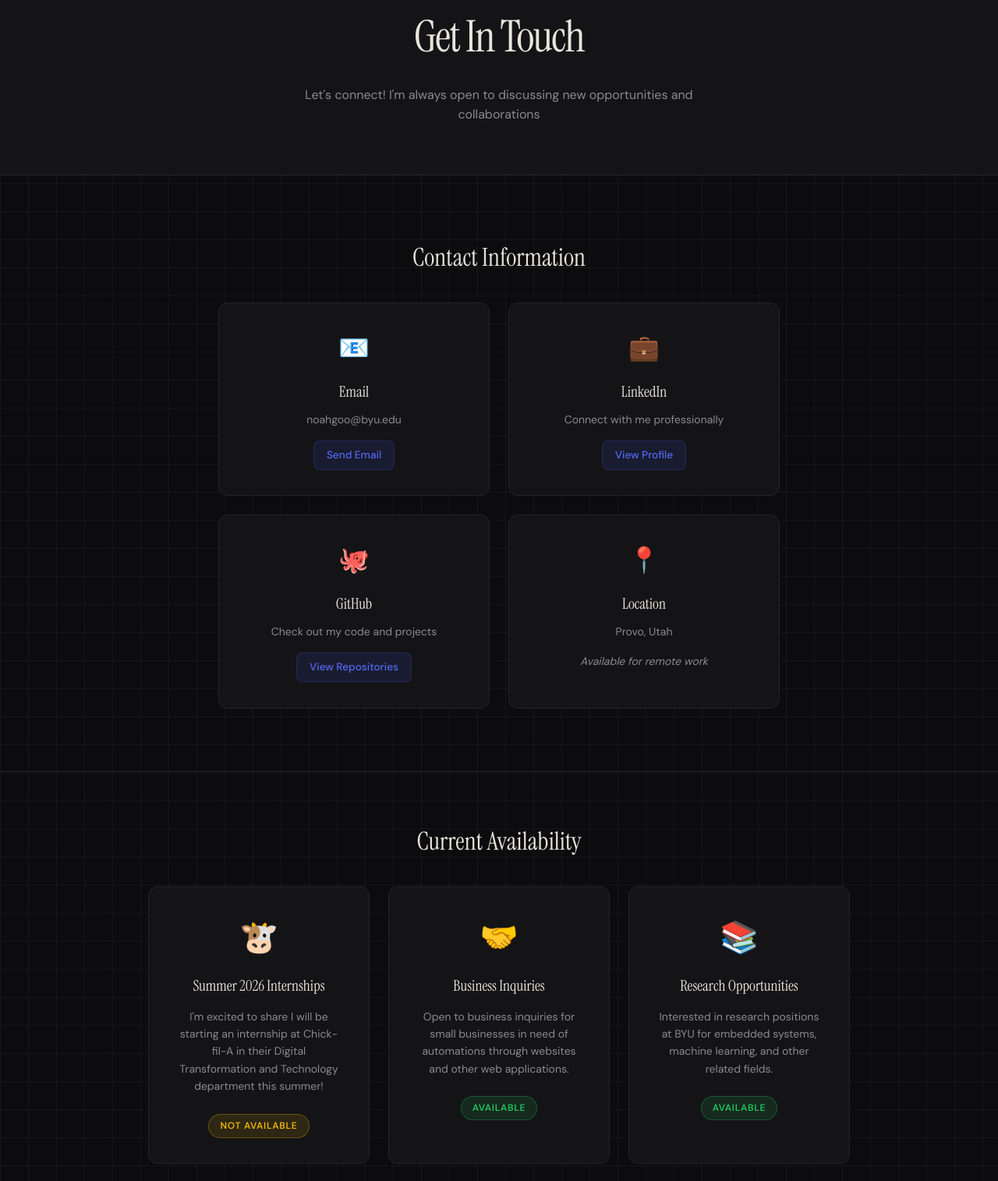
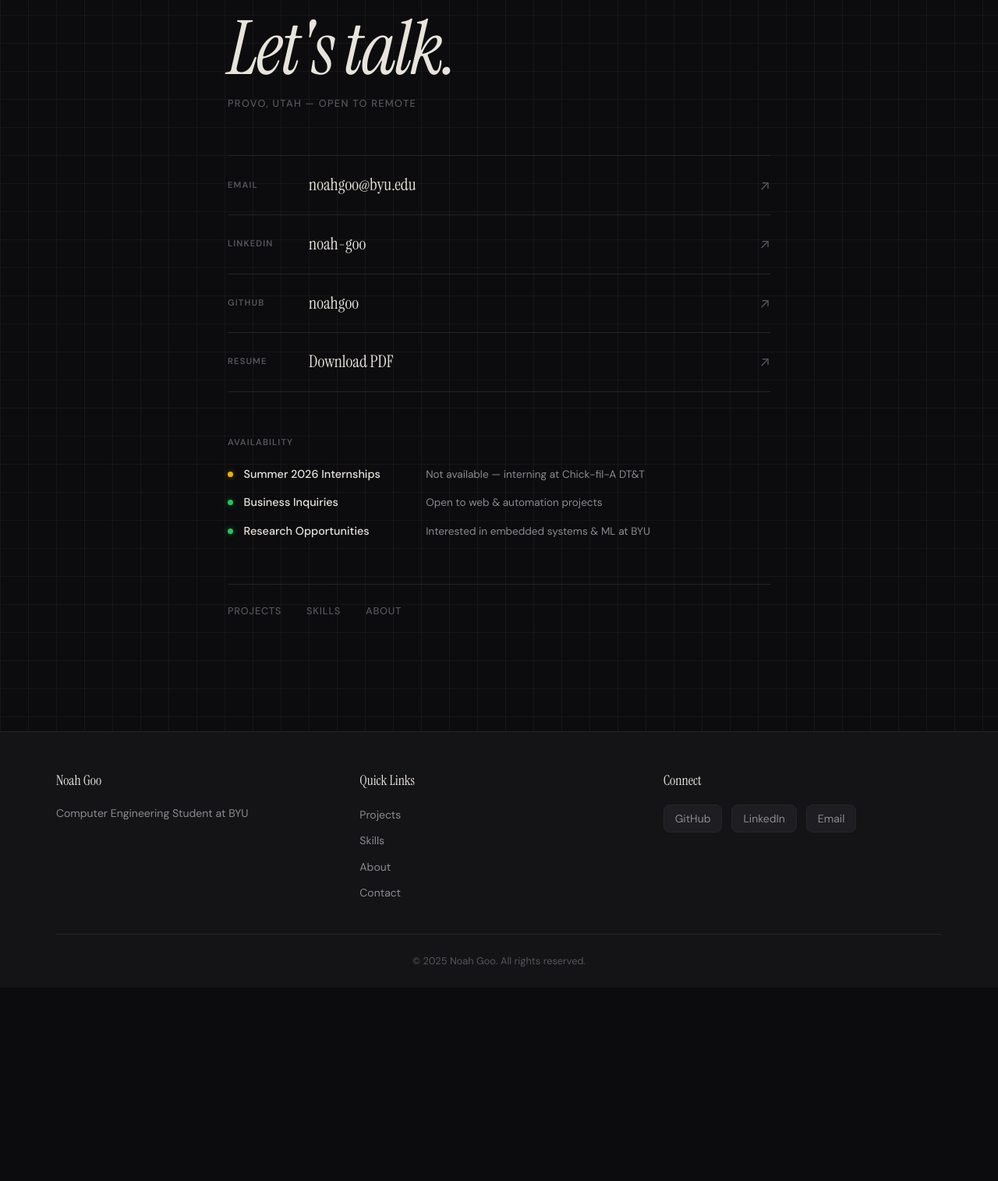
Before and after one commit to noahgoo/Portfolio-Website, a website: page contact.html in a window 1280 px wide. Shown: the part 125-1640 px from the top of the page at 78% size. After the commit the page ends 1392 px from the top, so only its background shows below. Drawn offline with Linux system fonts and the light colour scheme.

Commit message:
Updated contact page

```diff
--- a/contact.html
+++ b/contact.html
@@ -41,146 +41,71 @@
       </div>
     </nav>
 
-    <!-- Page Header -->
-    <header class="page-header">
-      <div class="container">
-        <h1 class="page-title">Get In Touch</h1>
-        <p class="page-subtitle">
-          Let's connect! I'm always open to discussing new opportunities and
-          collaborations
-        </p>
-      </div>
-    </header>
+    <!-- Contact Page -->
+    <main class="contact-main">
+      <div class="contact-wrap">
 
-    <!-- Contact Section -->
-    <section class="contact-section">
-      <div class="container">
-        <div class="contact-content">
-          <!-- Contact Info -->
-          <div class="contact-info">
-            <h2 class="section-title">Contact Information</h2>
-            <div class="contact-cards">
-              <div class="contact-card">
-                <div class="contact-icon">📧</div>
-                <h3>Email</h3>
-                <p>noahgoo@byu.edu</p>
-                <a href="mailto:noahgoo@byu.edu" class="contact-link"
-                  >Send Email</a
-                >
+        <!-- Statement Heading -->
+        <div class="contact-statement">
+          <h1 class="statement-heading">Let's talk.</h1>
+          <p class="statement-sub">Provo, Utah &mdash; open to remote</p>
         </div>
 
-              <div class="contact-card">
-                <div class="contact-icon">💼</div>
-                <h3>LinkedIn</h3>
-                <p>Connect with me professionally</p>
-                <a
-                  href="https://linkedin.com/in/noah-goo"
-                  class="contact-link"
-                  target="_blank"
-                  rel="noopener noreferrer"
-                  >View Profile</a
-                >
+        <!-- Contact Rows -->
+        <div class="contact-rows">
+          <a href="mailto:noahgoo@byu.edu" class="contact-row">
+            <span class="row-label">Email</span>
+            <span class="row-value">noahgoo@byu.edu</span>
+            <span class="row-arrow">&#8599;</span>
+          </a>
+          <a href="https://linkedin.com/in/noah-goo" class="contact-row" target="_blank" rel="noopener noreferrer">
+            <span class="row-label">LinkedIn</span>
+            <span class="row-value">noah-goo</span>
+            <span class="row-arrow">&#8599;</span>
+          </a>
+          <a href="https://github.com/noahgoo" class="contact-row" target="_blank" rel="noopener noreferrer">
+            <span class="row-label">GitHub</span>
+            <span class="row-value">noahgoo</span>
+            <span class="row-arrow">&#8599;</span>
+          </a>
+          <a href="assets/docs/NoahGooResume.pdf" class="contact-row" target="_blank" rel="noopener noreferrer">
+            <span class="row-label">Resume</span>
+            <span class="row-value">Download PDF</span>
+            <span class="row-arrow">&#8599;</span>
+          </a>
         </div>
 
-              <div class="contact-card">
-                <div class="contact-icon">🐙</div>
-                <h3>GitHub</h3>
-                <p>Check out my code and projects</p>
-                <a
-                  href="https://github.com/noahgoo"
-                  class="contact-link"
-                  target="_blank"
-                  rel="noopener noreferrer"
-                  >View Repositories</a
-                >
+        <!-- Availability -->
+        <div class="avail-block">
+          <p class="avail-heading">Availability</p>
+          <div class="avail-list">
+            <div class="avail-row">
+              <span class="avail-dot busy"></span>
+              <span class="avail-label">Summer 2026 Internships</span>
+              <span class="avail-status">Not available &mdash; interning at Chick-fil-A DT&T</span>
             </div>
-
-              <div class="contact-card">
-                <div class="contact-icon">📍</div>
-                <h3>Location</h3>
-                <p>Provo, Utah</p>
-                <p class="location-detail">Available for remote work</p>
+            <div class="avail-row">
+              <span class="avail-dot open"></span>
+              <span class="avail-label">Business Inquiries</span>
+              <span class="avail-status">Open to web &amp; automation projects</span>
+            </div>
+            <div class="avail-row">
+              <span class="avail-dot open"></span>
+              <span class="avail-label">Research Opportunities</span>
+              <span class="avail-status">Interested in embedded systems &amp; ML at BYU</span>
             </div>
           </div>
         </div>
-        </div>
-      </div>
-    </section>
 
-    <!-- Availability Section -->
-    <section class="availability-section">
-      <div class="container">
-        <h2 class="section-title">Current Availability</h2>
-        <div class="availability-content">
-          <div class="availability-card">
-            <div class="availability-icon">🐮</div>
-            <h3>Summer 2026 Internships</h3>
-            <p>
-              I'm excited to share I will be starting an internship at Chick-fil-A
-              in their Digital Transformation and Technology department this summer!
-            </p>
-            <div class="availability-status busy">Not Available</div>
+        <!-- Quick Links -->
+        <div class="quick-row">
+          <a href="projects.html" class="quick-link">Projects</a>
+          <a href="skills.html" class="quick-link">Skills</a>
+          <a href="about.html" class="quick-link">About</a>
         </div>
 
-          <div class="availability-card">
-            <div class="availability-icon">🤝</div>
-            <h3>Business Inquiries</h3>
-            <p>
-              Open to business inquiries for small businesses in need of
-              automations through websites and other web applications.
-            </p>
-            <div class="availability-status available">Available</div>
       </div>
-
-          <div class="availability-card">
-            <div class="availability-icon">📚</div>
-            <h3>Research Opportunities</h3>
-            <p>
-              Interested in research positions at BYU for embedded systems,
-              machine learning, and other related fields.
-            </p>
-            <div class="availability-status available">Available</div>
-          </div>
-        </div>
-      </div>
-    </section>
-
-    <!-- Quick Links -->
-    <section class="quick-links-section">
-      <div class="container">
-        <h2 class="section-title">Quick Links</h2>
-        <div class="quick-links-grid">
-          <a href="projects.html" class="quick-link-card">
-            <div class="quick-link-icon">👨🏽‍💻</div>
-            <h3>View My Projects</h3>
-            <p>Explore my technical work and engineering projects</p>
-          </a>
-
-          <a href="skills.html" class="quick-link-card">
-            <div class="quick-link-icon">⚡</div>
-            <h3>My Skills</h3>
-            <p>See my technical skills and capabilities</p>
-          </a>
-
-          <a href="about.html" class="quick-link-card">
-            <div class="quick-link-icon">👤</div>
-            <h3>About Me</h3>
-            <p>Learn more about my background and goals</p>
-          </a>
-
-          <a
-            href="assets/docs/NoahGooResume.pdf"
-            class="quick-link-card"
-            target="_blank"
-            rel="noopener noreferrer"
-          >
-            <div class="quick-link-icon">📄</div>
-            <h3>Download Resume</h3>
-            <p>Get my latest resume and credentials</p>
-          </a>
-        </div>
-      </div>
-    </section>
+    </main>
 
     <!-- Footer -->
     <footer class="footer">
--- a/css/contact.css
+++ b/css/contact.css
@@ -1,233 +1,213 @@
-/* Contact Page Specific Styles */
+/* Contact Page */
 
-.contact-section {
-  padding: var(--section-padding);
+.contact-main {
+  min-height: 100vh;
+  display: flex;
+  align-items: center;
+  padding: calc(60px + 5rem) 0 5rem;
 }
 
-.contact-content {
-  max-width: 900px;
+.contact-wrap {
+  max-width: 760px;
   margin: 0 auto;
+  padding: 0 var(--container-padding);
+  width: 100%;
 }
 
-.section-title {
-  font-family: "Instrument Serif", serif;
-  font-size: 2rem;
-  font-weight: 400;
-  margin-bottom: 2rem;
-  color: var(--text-primary);
-  letter-spacing: 0;
+/* Statement */
+.contact-statement {
+  margin-bottom: 3.5rem;
 }
 
-.contact-cards {
-  display: grid;
-  grid-template-columns: repeat(2, 1fr);
-  gap: 1.5rem;
-  max-width: 720px;
-  margin: 2rem auto 0;
+.statement-heading {
+  font-family: "Instrument Serif", serif;
+  font-style: italic;
+  font-size: clamp(3.5rem, 8vw, 6rem);
+  font-weight: 400;
+  color: var(--text-primary);
+  letter-spacing: -0.03em;
+  line-height: 1;
+  margin-bottom: 0.75rem;
 }
 
-.contact-card {
-  background: var(--bg-surface);
-  padding: 2rem;
-  border-radius: var(--border-radius-lg);
-  border: 1px solid var(--border-color);
-  transition: border-color 0.3s ease, transform 0.3s ease;
-  text-align: center;
+.statement-sub {
+  font-family: "DM Sans", sans-serif;
+  font-size: 0.8rem;
+  font-weight: 500;
+  letter-spacing: 0.1em;
+  text-transform: uppercase;
+  color: var(--text-light);
 }
 
-.contact-card:hover {
-  border-color: rgba(61, 79, 214, 0.4);
-  transform: translateY(-3px);
+/* Contact Rows */
+.contact-rows {
+  border-top: 1px solid var(--border-color);
+  margin-bottom: 3.5rem;
 }
 
-.contact-icon {
-  font-size: 2rem;
-  margin-bottom: 1rem;
+.contact-row {
+  display: flex;
+  align-items: center;
+  gap: 1.5rem;
+  padding: 1.25rem 0;
+  border-bottom: 1px solid var(--border-color);
+  text-decoration: none;
+  color: inherit;
+  position: relative;
+  transition: color 0.2s ease;
 }
 
-.contact-card h3 {
-  font-family: "Instrument Serif", serif;
-  font-size: 1.2rem;
-  font-weight: 400;
-  margin-bottom: 0.5rem;
-  color: var(--text-primary);
+.contact-row::after {
+  content: "";
+  position: absolute;
+  bottom: -1px;
+  left: 0;
+  width: 0;
+  height: 1px;
+  background: var(--accent);
+  transition: width 0.3s ease;
 }
 
-.contact-card p {
-  font-size: 0.875rem;
-  color: var(--text-secondary);
-  margin-bottom: 1rem;
-  line-height: 1.6;
+.contact-row:hover::after {
+  width: 100%;
 }
 
-.location-detail {
-  font-size: 0.8rem;
-  color: var(--text-light);
-  font-style: italic;
+.contact-row:hover .row-label {
+  color: var(--accent);
 }
 
-.contact-link {
-  display: inline-block;
-  padding: 7px 16px;
-  background: var(--accent-muted);
-  color: var(--accent-hover);
-  text-decoration: none;
-  border-radius: var(--border-radius);
-  font-size: 0.85rem;
-  font-weight: 500;
-  font-family: "DM Sans", sans-serif;
-  transition: background 0.2s ease;
-  border: 1px solid rgba(61, 79, 214, 0.25);
+.contact-row:hover .row-arrow {
+  color: var(--accent);
+  transform: translate(2px, -2px);
 }
 
-.contact-link:hover {
-  background: rgba(61, 79, 214, 0.25);
+.row-label {
+  font-family: "DM Sans", sans-serif;
+  font-size: 0.7rem;
+  font-weight: 600;
+  letter-spacing: 0.1em;
+  text-transform: uppercase;
+  color: var(--text-light);
+  width: 80px;
+  flex-shrink: 0;
+  transition: color 0.2s ease;
 }
 
-/* Availability Section */
-.availability-section {
-  padding: 4rem 0;
-  border-top: 1px solid var(--border-color);
+.row-value {
+  font-family: "Instrument Serif", serif;
+  font-size: 1.35rem;
+  color: var(--text-primary);
+  flex: 1;
 }
 
-.availability-content {
-  display: grid;
-  grid-template-columns: repeat(auto-fit, minmax(280px, 1fr));
-  gap: 1.5rem;
-  max-width: 900px;
-  margin: 0 auto;
+.row-arrow {
+  font-size: 1.1rem;
+  color: var(--text-light);
+  transition: color 0.2s ease, transform 0.2s ease;
 }
 
-.availability-card {
-  background: var(--bg-surface);
-  padding: 2rem;
-  border-radius: var(--border-radius-lg);
-  text-align: center;
-  border: 1px solid var(--border-color);
-  transition: border-color 0.3s ease, transform 0.3s ease;
+/* Availability */
+.avail-block {
+  margin-bottom: 3.5rem;
 }
 
-.availability-card:hover {
-  border-color: rgba(61, 79, 214, 0.4);
-  transform: translateY(-3px);
+.avail-heading {
+  font-family: "DM Sans", sans-serif;
+  font-size: 0.7rem;
+  font-weight: 600;
+  letter-spacing: 0.1em;
+  text-transform: uppercase;
+  color: var(--text-light);
+  margin-bottom: 1.25rem;
 }
 
-.availability-icon {
-  font-size: 2.5rem;
-  margin-bottom: 1rem;
+.avail-list {
+  display: flex;
+  flex-direction: column;
+  gap: 0.85rem;
 }
 
-.availability-card h3 {
-  font-family: "Instrument Serif", serif;
-  font-size: 1.2rem;
-  font-weight: 400;
-  margin-bottom: 0.75rem;
-  color: var(--text-primary);
+.avail-row {
+  display: flex;
+  align-items: baseline;
+  gap: 0.85rem;
 }
 
-.availability-card p {
-  font-size: 0.875rem;
-  color: var(--text-secondary);
-  line-height: 1.6;
-  margin-bottom: 1.5rem;
+.avail-dot {
+  width: 7px;
+  height: 7px;
+  border-radius: 50%;
+  flex-shrink: 0;
+  position: relative;
+  top: -1px;
 }
 
-.availability-status {
-  display: inline-block;
-  padding: 5px 14px;
-  border-radius: 20px;
-  font-family: "DM Sans", sans-serif;
-  font-size: 0.75rem;
-  font-weight: 600;
-  text-transform: uppercase;
-  letter-spacing: 0.06em;
+.avail-dot.open {
+  background: #22c55e;
+  box-shadow: 0 0 6px rgba(34, 197, 94, 0.5);
 }
 
-.availability-status.available {
-  background: rgba(34, 197, 94, 0.12);
-  color: #22c55e;
-  border: 1px solid rgba(34, 197, 94, 0.3);
+.avail-dot.busy {
+  background: #eab308;
+  box-shadow: 0 0 6px rgba(234, 179, 8, 0.4);
 }
 
-.availability-status.busy {
-  background: rgba(234, 179, 8, 0.12);
-  color: #eab308;
-  border: 1px solid rgba(234, 179, 8, 0.3);
+.avail-label {
+  font-family: "DM Sans", sans-serif;
+  font-size: 0.9rem;
+  font-weight: 500;
+  color: var(--text-primary);
+  width: 220px;
+  flex-shrink: 0;
 }
 
-/* Quick Links Section */
-.quick-links-section {
-  padding: 4rem 0;
-  border-top: 1px solid var(--border-color);
-}
-
-.quick-links-grid {
-  display: grid;
-  grid-template-columns: repeat(auto-fit, minmax(240px, 1fr));
-  gap: 1.5rem;
-  max-width: 900px;
-  margin: 0 auto;
-}
-
-.quick-link-card {
-  background: var(--bg-surface);
-  padding: 2rem;
-  border-radius: var(--border-radius-lg);
-  text-align: center;
-  border: 1px solid var(--border-color);
-  transition: border-color 0.3s ease, transform 0.3s ease;
-  text-decoration: none;
-  color: inherit;
-}
-
-.quick-link-card:hover {
-  border-color: rgba(61, 79, 214, 0.4);
-  transform: translateY(-3px);
-}
-
-.quick-link-icon {
-  font-size: 2rem;
-  margin-bottom: 1rem;
-}
-
-.quick-link-card h3 {
-  font-family: "Instrument Serif", serif;
-  font-size: 1.1rem;
-  font-weight: 400;
-  margin-bottom: 0.5rem;
-  color: var(--text-primary);
-}
-
-.quick-link-card p {
+.avail-status {
+  font-family: "DM Sans", sans-serif;
   font-size: 0.85rem;
   color: var(--text-secondary);
   line-height: 1.5;
 }
 
+/* Quick Links */
+.quick-row {
+  display: flex;
+  gap: 2rem;
+  border-top: 1px solid var(--border-color);
+  padding-top: 1.5rem;
+}
+
+.quick-link {
+  font-family: "DM Sans", sans-serif;
+  font-size: 0.8rem;
+  font-weight: 500;
+  letter-spacing: 0.06em;
+  text-transform: uppercase;
+  color: var(--text-light);
+  text-decoration: none;
+  transition: color 0.2s ease;
+}
+
+.quick-link:hover {
+  color: var(--text-primary);
+}
+
 /* Responsive */
-@media (max-width: 768px) {
-  .contact-cards {
-    grid-template-columns: repeat(2, 1fr);
-    gap: 1rem;
+@media (max-width: 600px) {
+  .contact-main {
+    align-items: flex-start;
   }
 
-  .availability-content {
-    grid-template-columns: 1fr;
+  .avail-row {
+    flex-wrap: wrap;
+    gap: 0.4rem 0.85rem;
   }
 
-  .quick-links-grid {
-    grid-template-columns: repeat(auto-fit, minmax(180px, 1fr));
+  .avail-label {
+    width: auto;
+  }
+
+  .avail-status {
+    width: 100%;
+    padding-left: calc(7px + 0.85rem);
   }
 }
-
-@media (max-width: 480px) {
-  .contact-cards {
-    grid-template-columns: 1fr;
-  }
-
-  .contact-card,
-  .availability-card,
-  .quick-link-card {
-    padding: 1.5rem;
-  }
-}
```
Also changed, not shown: 1 other file. Lines whose indentation alone changed are shown as unchanged.
